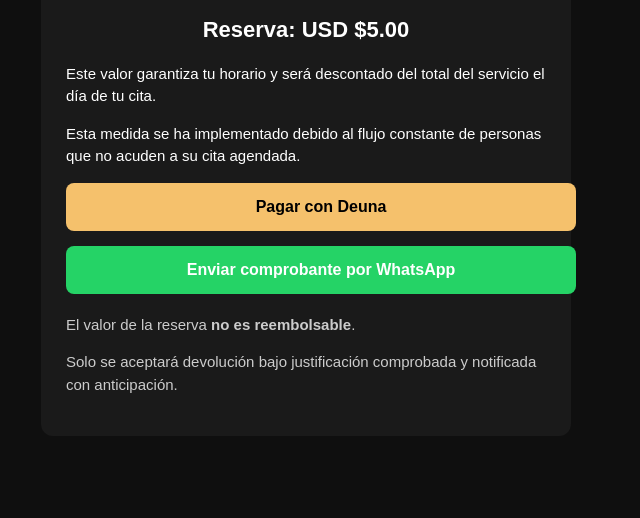
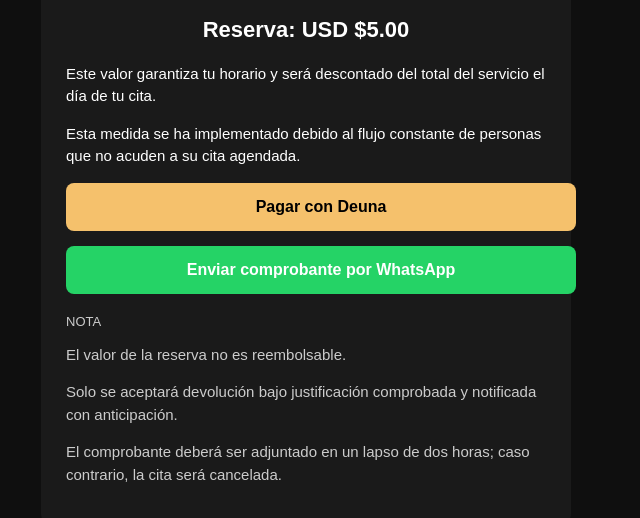
Before and after one commit to 303BarberStudio/pagocita, a plain HTML site: page index.html in a window 1280 px wide. Shown: the part 144-662 px from the top of the page, without its empty margins (334-974 px from the left). Drawn offline with Linux system fonts and the light colour scheme.

Commit message:
Update index.html

```diff
--- a/index.html
+++ b/index.html
@@ -113,11 +113,18 @@
     </a>
 
    <div class="note">
+  <div class="note-title">NOTA</div>
+
   <p>
-        El valor de la reserva <strong>no es reembolsable</strong>.
+    El valor de la reserva no es reembolsable.
   </p>
+
   <p>
     Solo se aceptará devolución bajo justificación comprobada y notificada con anticipación.
+  </p>
+
+  <p>
+    El comprobante deberá ser adjuntado en un lapso de dos horas; caso contrario, la cita será cancelada.
   </p>
 </div>
 
```
Lines whose indentation alone changed are shown as unchanged.
